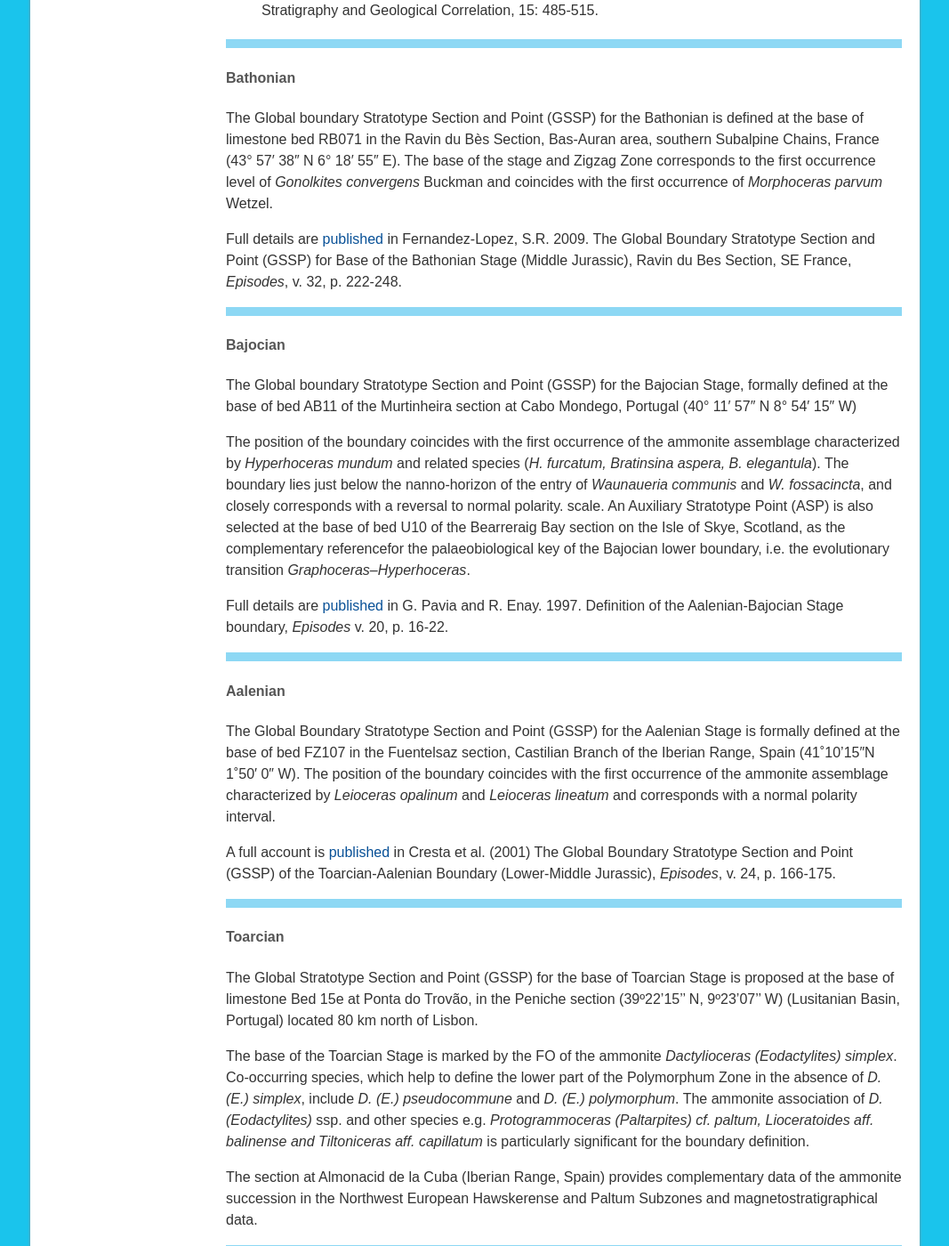
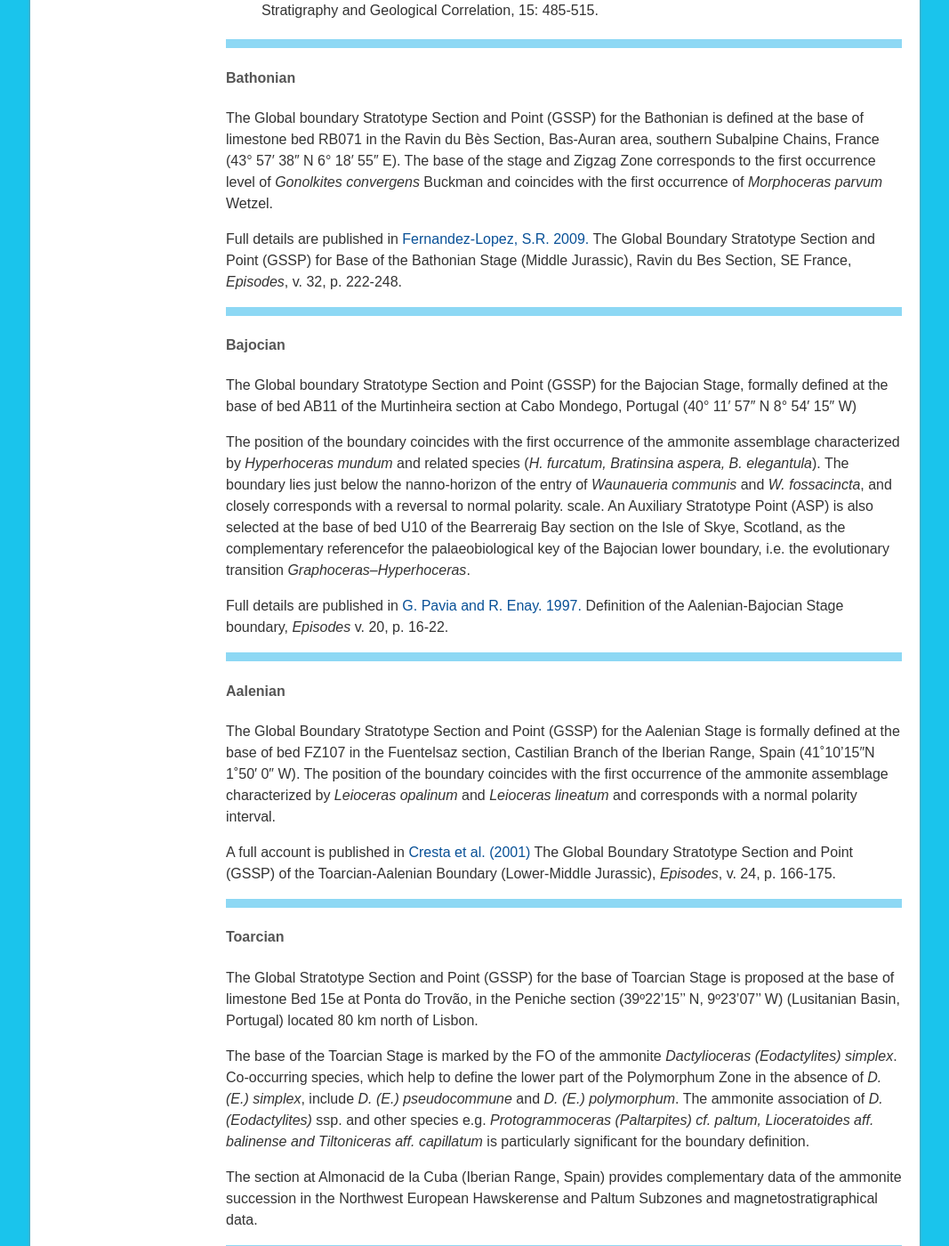
Before and after one commit to i-c-stratigraphy/subcommission-jurassic, a Jekyll site: the page built from pages/our-work.md, in a window 1280 px wide and 1400 px high, scrolled down 3636 px. Shown: the whole window at 89% size, without its empty margins (106-1173 px from the left). Built offline with Jekyll 4.4.1, drawn with Linux system fonts in a browser that asks for light colours.

Commit message:
Update our-work.md

```diff
--- a/pages/our-work.md
+++ b/pages/our-work.md
@@ -101,7 +101,7 @@ Prosek section, Nizhni Novgorod area, Russia
 #### Bathonian
 The Global boundary Stratotype Section and Point (GSSP) for the Bathonian is defined at the base of limestone bed RB071 in the Ravin du Bès Section, Bas-Auran area, southern Subalpine Chains, France (43° 57′ 38″ N 6° 18′ 55″ E). The base of the stage and Zigzag Zone corresponds to the first occurrence level of _Gonolkites convergens_ Buckman and coincides with the first occurrence of _Morphoceras parvum_ Wetzel.
 
-Full details are [published](http://www.episodes.org/index.php/epi/article/view/64041) in Fernandez-Lopez, S.R. 2009. The Global Boundary Stratotype Section and Point (GSSP) for Base of the Bathonian Stage (Middle Jurassic), Ravin du Bes Section, SE France, _Episodes_, v. 32, p. 222-248.
+Full details are published in [Fernandez-Lopez, S.R. 2009.](http://www.episodes.org/index.php/epi/article/view/64041) The Global Boundary Stratotype Section and Point (GSSP) for Base of the Bathonian Stage (Middle Jurassic), Ravin du Bes Section, SE France, _Episodes_, v. 32, p. 222-248.
 
 
 <div style="height:10px; width:100%; background-color:#8DD8F4; display:block;">&nbsp;</div>
@@ -110,14 +110,14 @@ The Global boundary Stratotype Section and Point (GSSP) for the Bajocian Stage,
 
 The position of the boundary coincides with the first occurrence of the ammonite assemblage characterized by _Hyperhoceras mundum_ and related species (_H. furcatum, Bratinsina aspera, B. elegantula_). The boundary lies just below the nanno-horizon of the entry of _Waunaueria communis_ and _W. fossacincta_, and closely corresponds with a reversal to normal polarity. scale.  An Auxiliary Stratotype Point (ASP) is also selected at the base of bed U10 of the Bearreraig Bay section on the Isle of Skye, Scotland, as the complementary referencefor the palaeobiological key of the Bajocian lower boundary, i.e. the evolutionary transition _Graphoceras–Hyperhoceras_.
 
-Full details are [published](http://www.episodes.org/index.php/epi/article/view/62852) in G. Pavia and R. Enay. 1997. Definition of the Aalenian-Bajocian Stage boundary, _Episodes_ v. 20, p. 16-22.
+Full details are published in [G. Pavia and R. Enay. 1997.](http://www.episodes.org/index.php/epi/article/view/62852) Definition of the Aalenian-Bajocian Stage boundary, _Episodes_ v. 20, p. 16-22.
 
 
 <div style="height:10px; width:100%; background-color:#8DD8F4; display:block;">&nbsp;</div>
 #### Aalenian
 The Global Boundary Stratotype Section and Point (GSSP) for the Aalenian Stage is formally defined at the base of bed FZ107 in the Fuentelsaz section, Castilian Branch of the Iberian Range, Spain (41˚10’15″N 1˚50′ 0″ W). The position of the boundary coincides with the first occurrence of the ammonite assemblage characterized by _Leioceras opalinum_ and _Leioceras lineatum_ and corresponds with a normal polarity interval.
 
-A full account is [published](http://www.episodes.org/index.php/epi/article/view/62651/48862) in Cresta et al. (2001) The Global Boundary Stratotype Section and Point (GSSP) of the Toarcian-Aalenian Boundary (Lower-Middle Jurassic), _Episodes_, v. 24, p. 166-175.
+A full account is published in [Cresta et al. (2001)](http://www.episodes.org/index.php/epi/article/view/62651/48862) The Global Boundary Stratotype Section and Point (GSSP) of the Toarcian-Aalenian Boundary (Lower-Middle Jurassic), _Episodes_, v. 24, p. 166-175.
 
 
 <div style="height:10px; width:100%; background-color:#8DD8F4; display:block;">&nbsp;</div>
```
